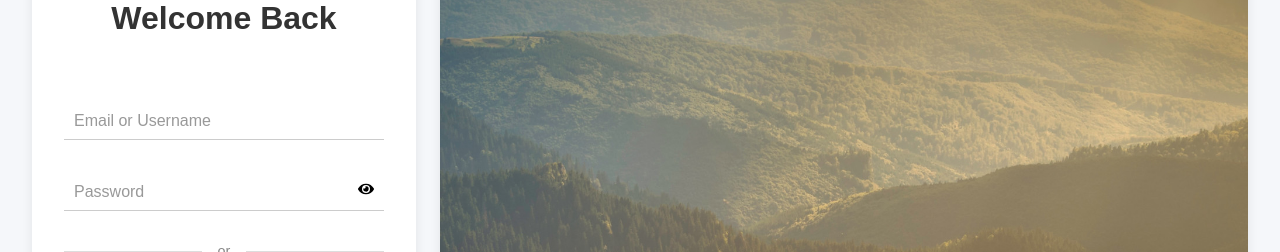
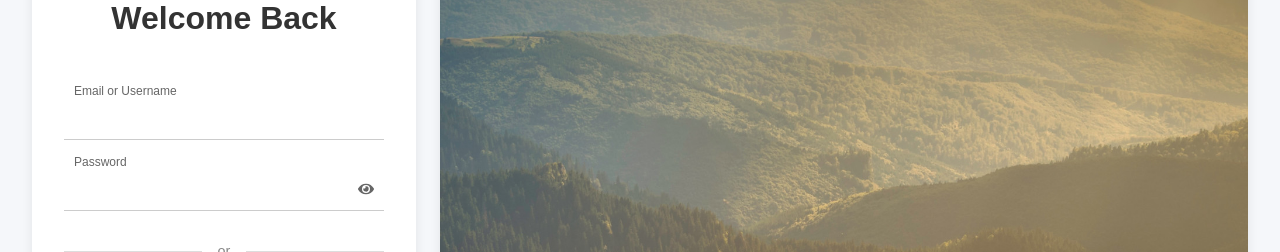
Before and after one commit to gloomforge/travelapp-client, a React (Create React App) app: page /account/auth in a window 1280 px wide. Shown: the part 230-482 px from the top of the page. Built offline with nearby package versions, Linux system fonts and the light colour scheme.

Commit message:
refactor(ui): improve TextBox component internals

```diff
--- a/src/components/input/TextBox.css
+++ b/src/components/input/TextBox.css
@@ -10,6 +10,7 @@
     align-items: center;
     border-bottom: 1px solid #ccc;
     width: 100%;
+    transition: border-color 0.2s ease;
 }
 
 .textbox-input {
@@ -46,4 +47,24 @@
     cursor: pointer;
     font-size: 18px;
     padding: 0 10px;
+    color: #666;
 }
+
+.textbox-container.has-error .input-wrapper {
+    border-bottom-color: #e53935;
+}
+
+.textbox-container.has-error .floating-label.active {
+    color: #e53935;
+}
+
+.input-error {
+    color: #e53935;
+}
+
+.error-message {
+    color: #e53935;
+    font-size: 12px;
+    margin-top: 4px;
+    margin-left: 10px;
+}
--- a/src/components/input/TextBox.tsx
+++ b/src/components/input/TextBox.tsx
@@ -2,39 +2,56 @@ import React, {useState} from 'react';
 import {FaEye, FaEyeSlash} from 'react-icons/fa';
 import './TextBox.css';
 
-const TextBox = ({placeholder = '', isPassword = false}) => {
+interface TextBoxProps {
+    placeholder?: string;
+    isPassword?: boolean;
+    value: string;
+    onChange: (e: React.ChangeEvent<HTMLInputElement>) => void;
+    error?: string;
+};
+
+const TextBox: React.FC<TextBoxProps> = ({
+    placeholder = '',
+    isPassword = false,
+    value,
+    onChange,
+    error
+}) => {
     const [focused, setFocused] = useState(false);
     const [showPassword, setShowPassword] = useState(false);
-    const [value, setValue] = useState('');
-
     const isLabelActive = focused || value !== '';
+    const hasError = !!error;
 
     return (
-        <div className="textbox-container">
+        <div className={`textbox-container ${hasError ? 'has-error' : ''}`}>
             <label
-                className={`floating-label ${isLabelActive ? 'active' : ''}`}>{placeholder}</label>
+                className={`floating-label ${isLabelActive ? 'active' : ''}`}>
+                {placeholder}
+            </label>
             <div className="input-wrapper">
                 <input
                     type={isPassword && !showPassword ? 'password' : 'text'}
                     value={value}
-                    onChange={(e) => setValue(e.target.value)}
+                    onChange={onChange}
                     onFocus={() => setFocused(true)}
                     onBlur={() => setFocused(false)}
-                    className="textbox-input"
+                    className={`textbox-input ${hasError ? 'input-error' : ''}`}
+                    aria-invalid={hasError}
                 />
                 {isPassword && (
                     <button
                         type="button"
                         className="visibility-toggle"
-                        onClick={() => setShowPassword((s) => !s)}
+                        onClick={() => setShowPassword(s => !s)}
                         aria-label="Toggle password visibility"
                     >
-                        {showPassword
-                            ? React.createElement(FaEyeSlash as any, {size: 16})
-                            : React.createElement(FaEye as any, {size: 16})}
+                        <span className="icon">
+                            {showPassword ? FaEyeSlash({size: 16}) : FaEye({size: 16})}
+                        </span>
                     </button>
                 )}
             </div>
+            {hasError && <div className="error-message">{error}</div>}
         </div>
     );
 };
```
